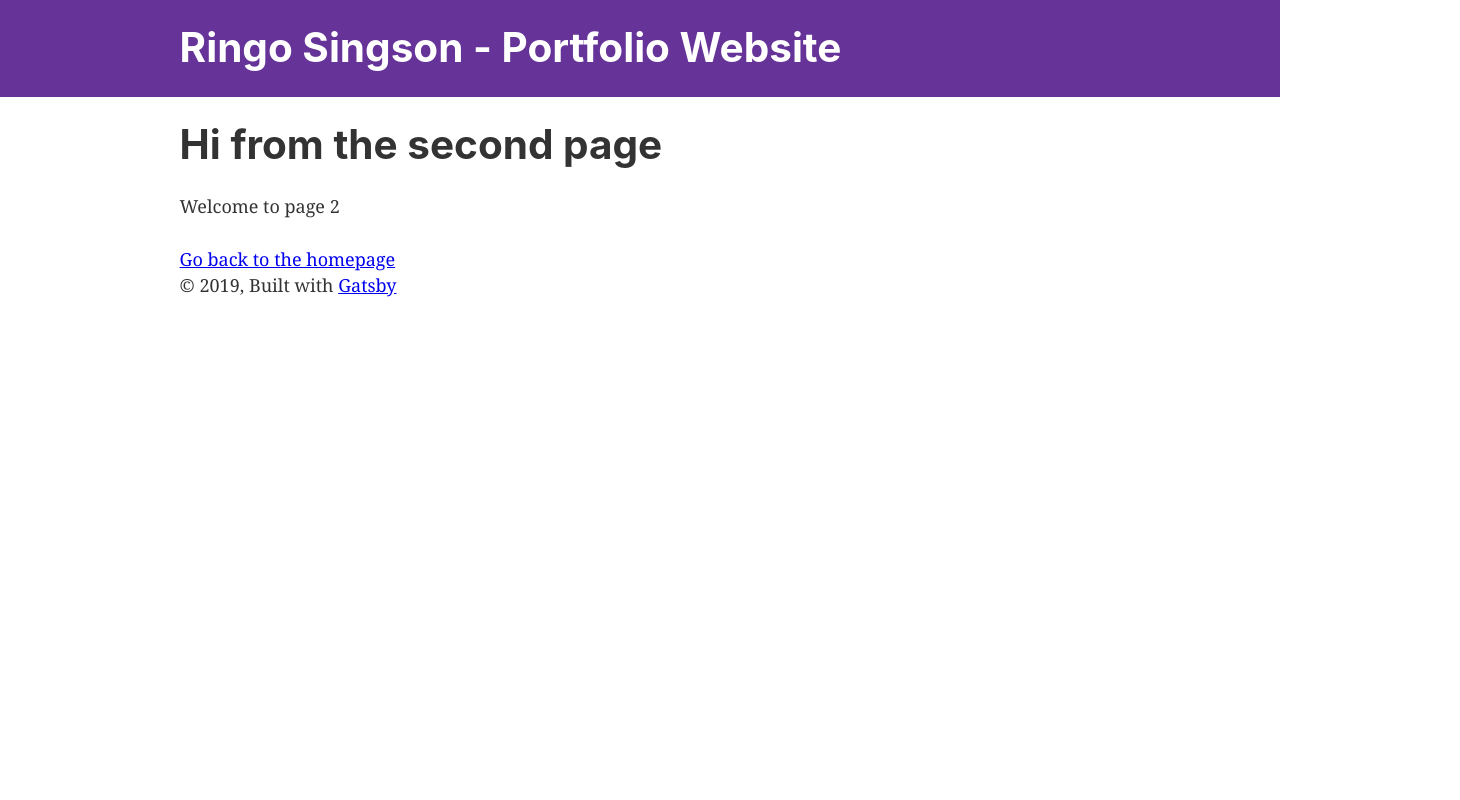
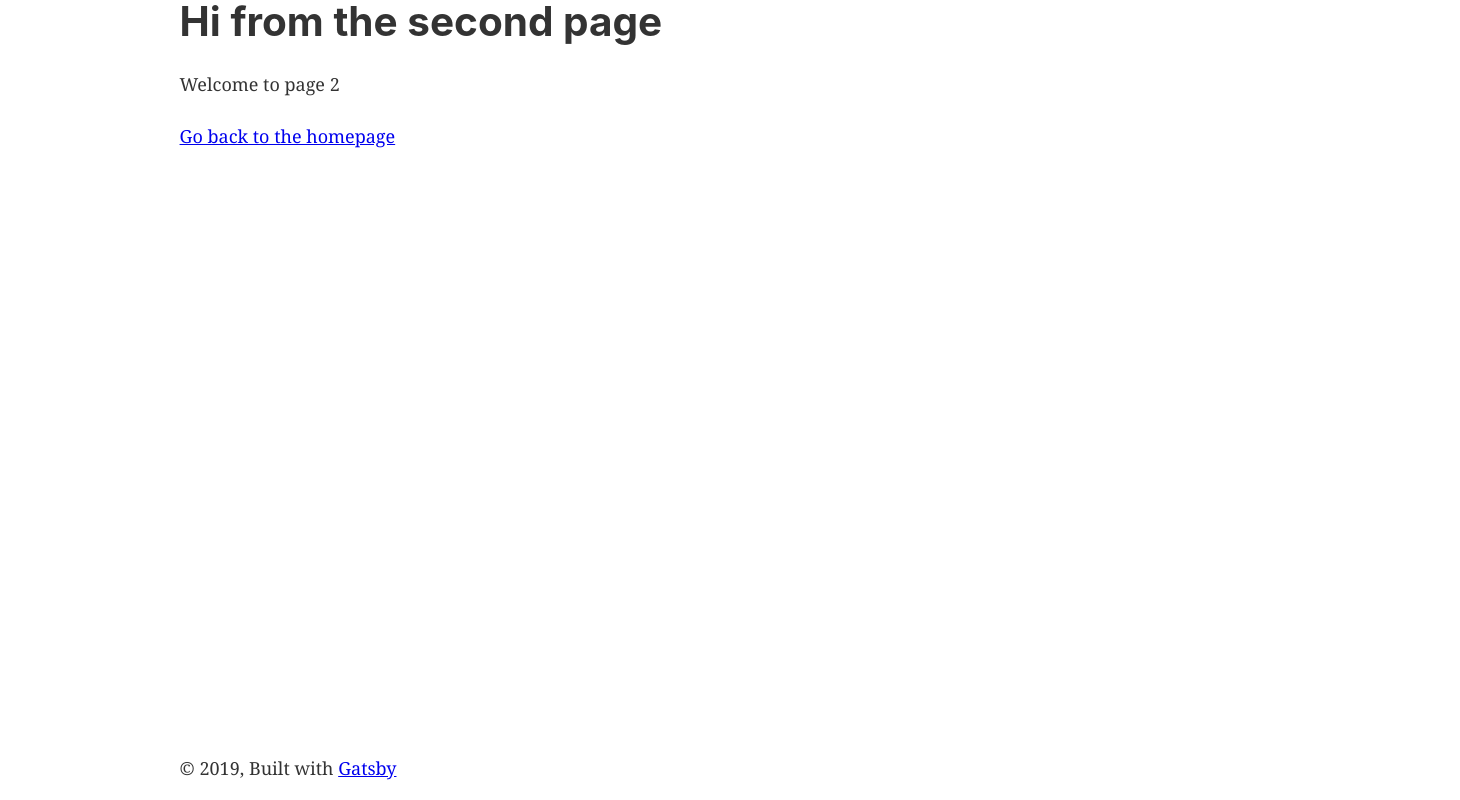
Before and after one commit to ringosingson/Portfolio, a Gatsby site: page /page-2 in a window 1280 px wide. Shown: the whole page, 1460 px wide, since content can reach past the window. Built offline with nearby package versions, Linux system fonts and the light colour scheme; Gatsby itself is replaced by a stand-in of ours; a web font is replaced by a local one.

Commit message:
adjusting the footer

```diff
--- a/src/components/layout.js
+++ b/src/components/layout.js
@@ -9,8 +9,8 @@ import React from "react"
 import PropTypes from "prop-types"
 import { StaticQuery, graphql } from "gatsby"
 
-import Header from "./header"
 import "./layout.css"
+import { relative } from "path"
 
 const Layout = ({ children }) => (
   <StaticQuery
@@ -25,17 +25,25 @@ const Layout = ({ children }) => (
     `}
     render={data => (
       <>
-        <Header siteTitle={data.site.siteMetadata.title} />
         <div
           style={{
+            position: relative,
             margin: `0 auto`,
             maxWidth: 960,
             padding: `0px 1.0875rem 1.45rem`,
             paddingTop: 0,
+            minheight: `100vh`,
           }}
         >
           <main>{children}</main>
-          <footer>
+          <footer
+            style={{
+              position: "absolute",
+              bottom: 0,
+              width: `100%`,
+              height: `2.5rem`,
+            }}
+          >
             © {new Date().getFullYear()}, Built with
             {` `}
             <a href="https://www.gatsbyjs.org">Gatsby</a>
```
